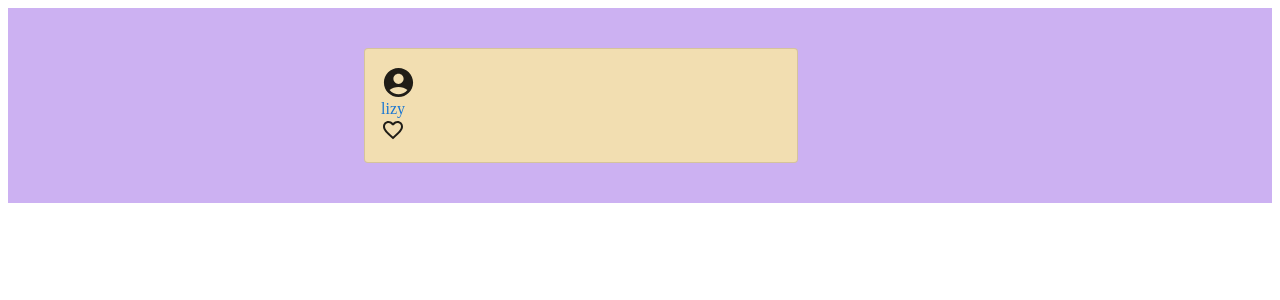
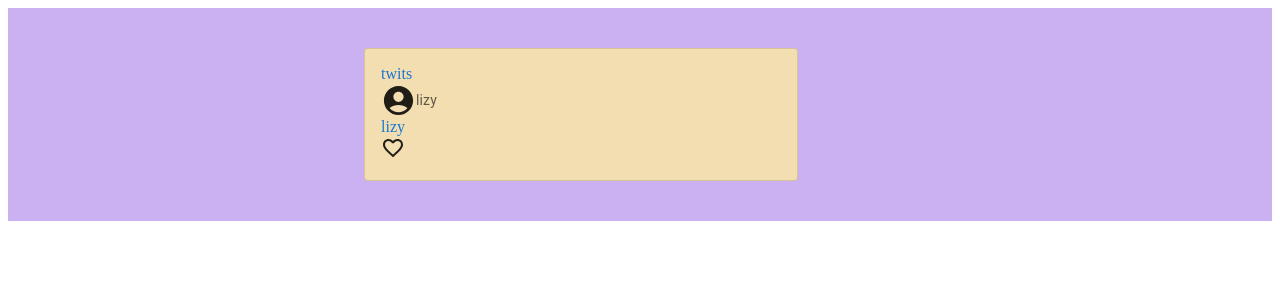
Before and after one commit to Elizybbethy/learning-react, a React (Create React App) app: page / in a window 1280 px wide. Shown: the top 300 px of the page. Built offline with nearby package versions, Linux system fonts and the light colour scheme.

Commit message:
Merge commit

```diff
--- a/src/Card.js
+++ b/src/Card.js
@@ -2,57 +2,45 @@ import { Grid, Paper, Typography } from '@mui/material';
 import React from 'react';
 import AccountCircleIcon from '@mui/icons-material/AccountCircle';
 import FavoriteBorderIcon from '@mui/icons-material/FavoriteBorder';
-import {useState, useEffect} from 'react';
+import { useState, useEffect } from 'react';
 
 
 
 
-export default function Card(props) {
-//     const [users, account]= useState({});
-// const usersSet = () => {
-    // const name = {
-    //     firstname: "try",
-    //     lastname: 'trial'
-    // }
-    // setUsers(prevState => name);
-    // const [users, accounts, comments] = useState({username:"lizy", accountname:"twits", comment:'like'})
-    const [users, account, comments] = useState({username:"lizy", accountname:"twits", comment:'like'})
-// }
-//   function cardchanges() {
-//     users.username
-//   }
+export default function Card({ userDetails }) {
+
 
     return (
         <div>
 
-        <Grid container spancing={2} justifyContent="center" style={{backgroundColor:"#ccb1f2"}}>
+            <Grid container spancing={2} justifyContent="center" style={{ backgroundColor: "#ccb1f2" }}>
                 <Grid item sm={8} md={6}>
-                <Paper variant='outlined' elevation={4} sx={{p: 2, margin:5, maxWidth: 400, backgroundColor: "#f2deb1"}}>
+                    <Paper variant='outlined' elevation={4} sx={{ p: 2, margin: 5, maxWidth: 400, backgroundColor: "#f2deb1" }}>
 
                         {/* <Card variant="outlined"> */}
                         <Grid container>
                             <Grid item sm={8} md={6}>
-                <Typography gutterBottom variant='tittle' color='primary'>{props.Home}</Typography>
+                                <Typography gutterBottom variant='tittle' color='primary'>{userDetails.Home}</Typography>
                                 <Grid item>
-                <Typography gutterButton variant='subtittle2' color="primary">{props.accountName}</Typography>
+                                    <Typography gutterButton variant='subtittle2' color="primary">{userDetails.accountname}</Typography>
                                 </Grid>
                             </Grid>
                             <Grid container alignItems="center">
                                 <AccountCircleIcon fontSize="large"></AccountCircleIcon>
-        <Typography color="text.secondary" variant='body2'>{props.username}</Typography>
+                                <Typography color="text.secondary" variant='body2'>{userDetails.username}</Typography>
                             </Grid>
                         </Grid>
                         <Grid container>
                             <Grid item sm={8} md={6}>
-                <Typography color="text.secondary" variant='body3'>{props.content}</Typography>
+                                <Typography color="text.secondary" variant='body3'>{userDetails.content}</Typography>
                             </Grid>
                             <Grid container>
                                 <Grid item sm={8} md={6}>
-                {/* <Typography color="text.secondary" variant="body4">{props.comment}</Typography> */}
+                                    {/* <Typography color="text.secondary" variant="body4">{userDetails.comment}</Typography> */}
                                     {/* <input type="text" value={name.firstName} onChange={e => setName({firstName: e.target.value})}/> */}
                                     {/* <Typography value={users.username} onChange={e => setName({username: e.target.value})}> </Typography> */}
                                     {/* <Typography value={hi.hello} onChange={e => setName({hello: e.target.value})}> </Typography> */}
-                <Typography gutterButton variant='subtittle2' color="primary">{users.username}</Typography>
+                                    <Typography gutterButton variant='subtittle2' color="primary">{userDetails.username}</Typography>
                                 </Grid>
                             </Grid>
                         </Grid>
```
Also changed, not shown: src/App.js (+0 -12 lines). Lines whose indentation alone changed are shown as unchanged.
